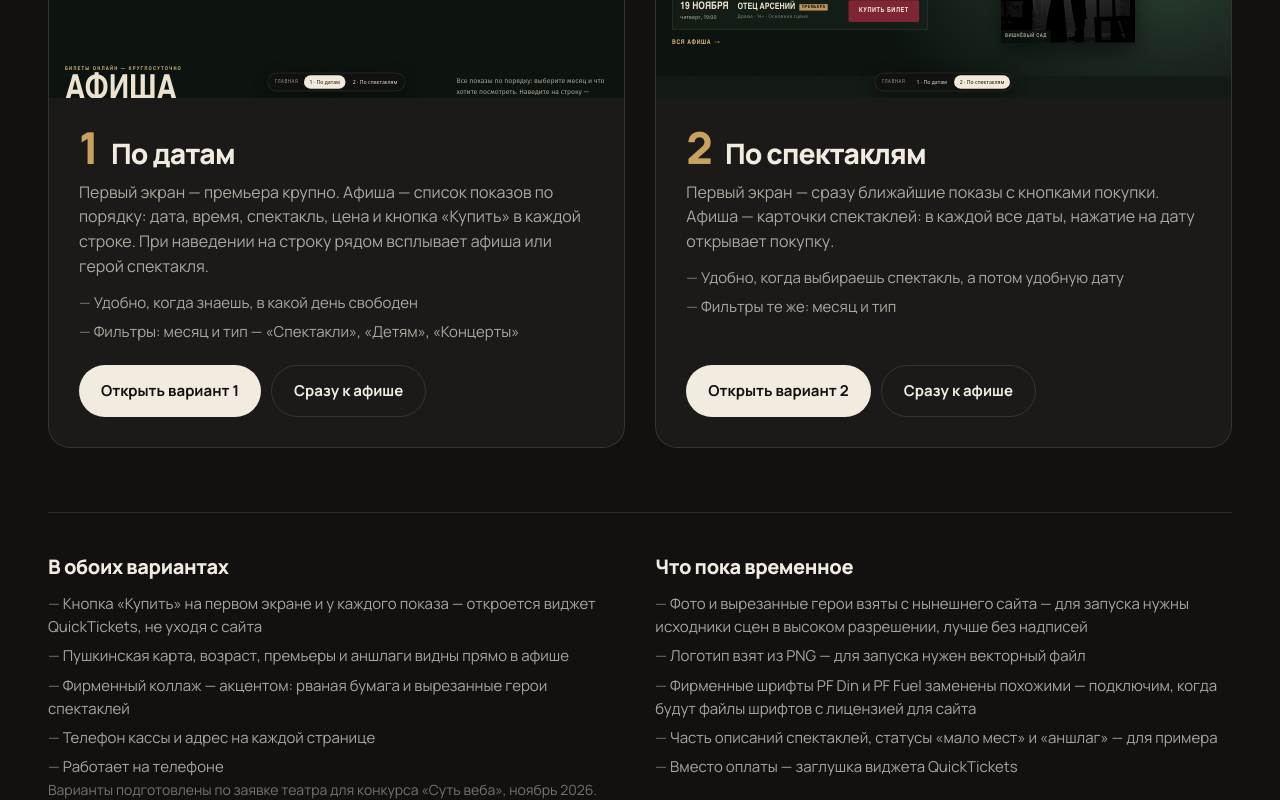
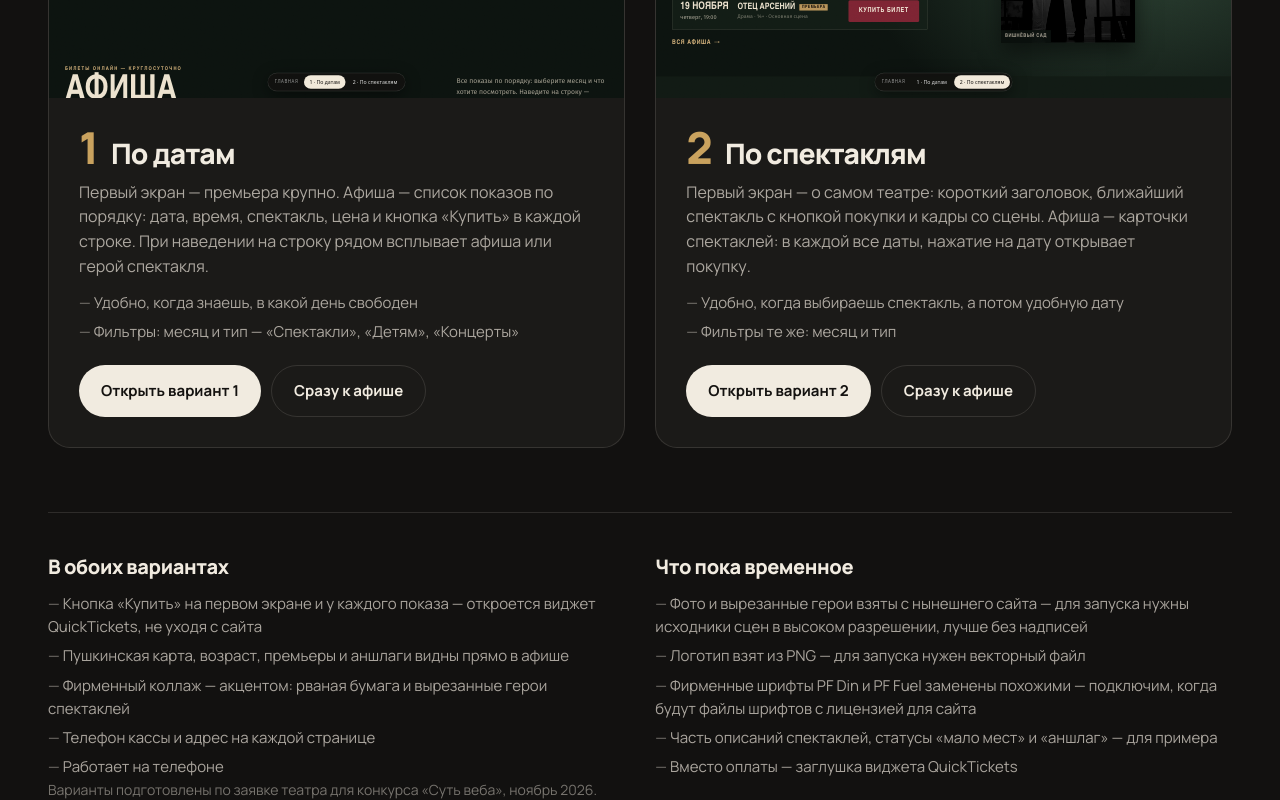
Before and after one commit to olehniklera22-web/kovcheg-pokaz, a plain HTML site: page pokaz.html in a window 1280 px wide. Shown: the part 746-1546 px from the top of the page. Drawn offline with nearby package versions, Linux system fonts and the light colour scheme; a web font is replaced by a local one.

Commit message:
Показ: описание варианта 2
Co-Authored-By: Claude Opus 5.5 <noreply@anthropic.com>

```diff
--- a/pokaz.html
+++ b/pokaz.html
@@ -67,7 +67,7 @@ footer{padding:40px 0 60px;font-size:14px;color:var(--mute)}
       <a class="pv" href="main-2.html" data-q aria-label="Открыть вариант 2"><iframe src="main-2.html" title="Превью варианта 2" loading="lazy" tabindex="-1" aria-hidden="true"></iframe></a>
       <div class="b">
         <div class="l"><b>2</b><h2>По спектаклям</h2></div>
-        <p>Первый экран — сразу ближайшие показы с кнопками покупки. Афиша — карточки спектаклей: в каждой все даты, нажатие на дату открывает покупку.</p>
+        <p>Первый экран — о самом театре: короткий заголовок, ближайший спектакль с кнопкой покупки и кадры со сцены. Афиша — карточки спектаклей: в каждой все даты, нажатие на дату открывает покупку.</p>
         <ul><li>Удобно, когда выбираешь спектакль, а потом удобную дату</li><li>Фильтры те же: месяц и тип</li></ul>
         <div class="acts"><a class="btn" href="main-2.html" data-q>Открыть вариант 2</a><a class="btn o" href="main-2.html#afisha" data-q>Сразу к афише</a></div>
       </div>
```
